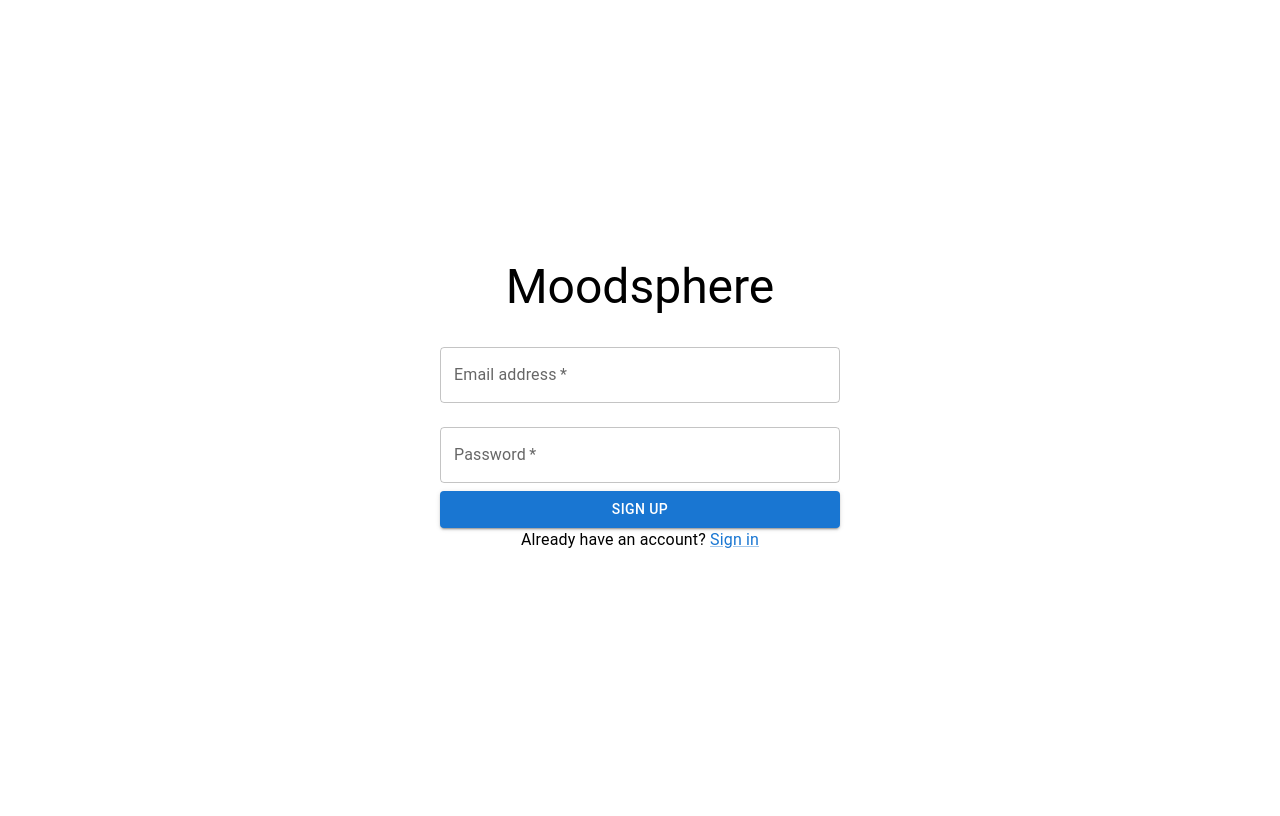
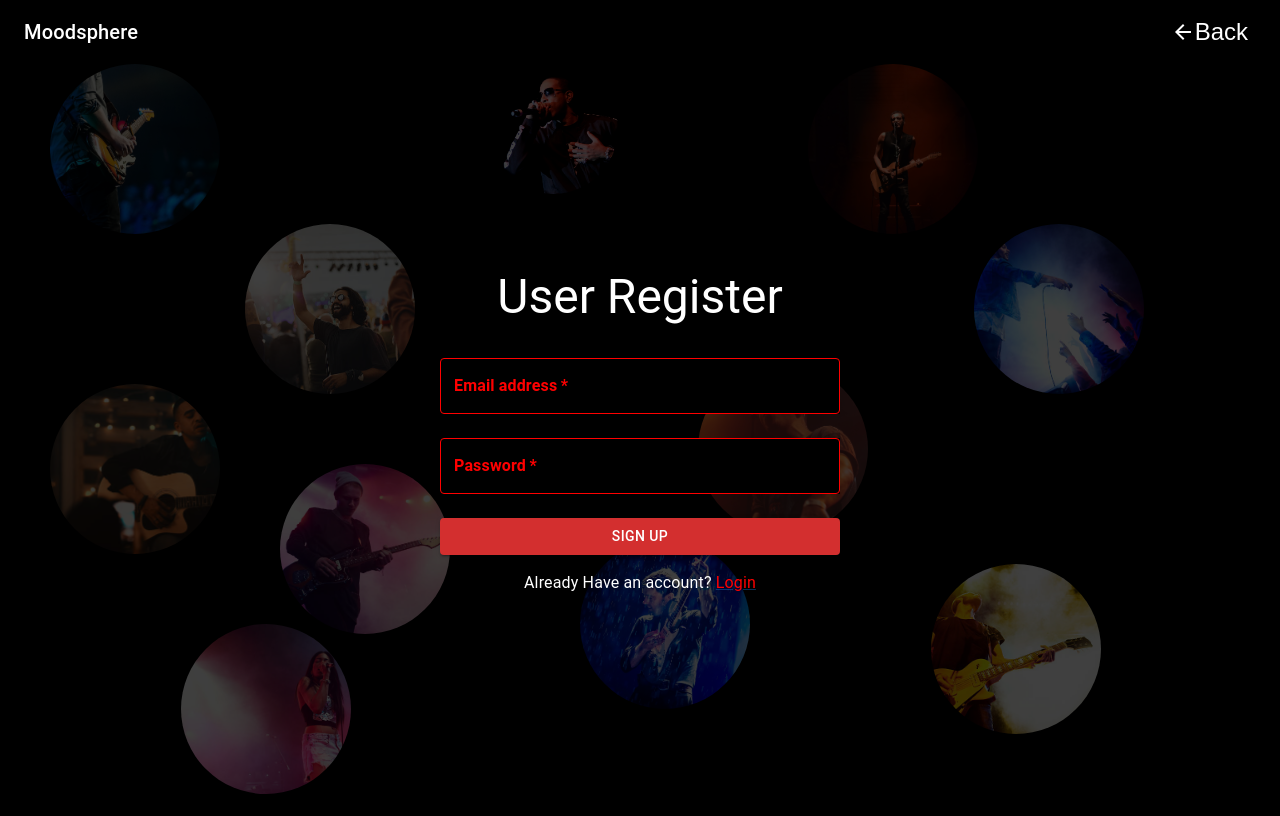
Before and after one commit to htmw/2024S-Dev-Dynasty, a React (Vite) app in the folder moodsphere/: page /signup in a window 1280 px wide. Built offline with nearby package versions, Linux system fonts and the light colour scheme.

Commit message:
Adding google auth, icons, designing login and sign up pages

```diff
--- a/moodsphere/index.html
+++ b/moodsphere/index.html
@@ -6,7 +6,7 @@
     <meta name="viewport" content="width=device-width, initial-scale=1.0" />
     <title>MoodSphere</title>
   </head>
-  <body>
+  <body style="margin: 0; padding: 0; background-color: black;">
     <div id="root"></div>
     <script type="module" src="/src/main.jsx"></script>
   </body>
--- a/moodsphere/package.json
+++ b/moodsphere/package.json
@@ -12,6 +12,8 @@
   "dependencies": {
     "@emotion/react": "^11.11.3",
     "@emotion/styled": "^11.11.0",
+    "@firebase/firestore": "^4.5.1",
+    "@mui/icons-material": "^5.15.14",
     "@mui/material": "^5.15.11",
     "firebase": "^10.8.0",
     "framer-motion": "^11.0.20",
--- a/moodsphere/src/components/LandingPage/landingPage.jsx
+++ b/moodsphere/src/components/LandingPage/landingPage.jsx
@@ -2,12 +2,27 @@ import React from 'react';
 import { AppBar, Toolbar, Typography, Button, Container, CssBaseline } from '@mui/material';
 import { useNavigate } from 'react-router-dom';
 import Bubble from './bubble';
+import { signInWithGoogle } from '../../userAuth/firebase'
+import GoogleIcon from '@mui/icons-material/Google';
+import EmailIcon from '@mui/icons-material/Email';
+import PlayArrowIcon from '@mui/icons-material/PlayArrow';
 
 const LandingPage = () => {
   const navigate = useNavigate();
   const handleGetStartedClick = () => {
+    navigate('/signup');
+  };
+  const googlePopup = () => {
+    signInWithGoogle().then((result) => {
+      console.log(result);
+      navigate('/home');
+    }).catch((error) => {
+      console.log(error);
+    });
+  }
+  const loginWithEmail = () => {
     navigate('/login');
-  };
+  }
 
   return (
     <>
@@ -49,13 +64,13 @@ const LandingPage = () => {
             </Typography>
             <div style={{ display: 'flex', justifyContent: 'center', gap: '16px', marginBottom: '16px' }}>
               <Button variant="contained" color="error" size="small" onClick={handleGetStartedClick} style={{ minWidth: '150px' }}>
-                Get Started
+              <PlayArrowIcon /> Get Started
               </Button>
-              <Button variant="contained" color="error" size="small" onClick={handleGetStartedClick} style={{ minWidth: '150px' }}>
-                Login With Google
+              <Button variant="contained" color="error" size="small" onClick={googlePopup} style={{ minWidth: '150px' }}>
+                <GoogleIcon sx={{marginRight:'10px'}}/>  Login/Sign Up With Google
               </Button>
-              <Button variant="contained" color="error" size="small" onClick={handleGetStartedClick} style={{ minWidth: '150px' }}>
-                Login With Email
+              <Button variant="contained" color="error" size="small" onClick={loginWithEmail} style={{ minWidth: '150px' }}>
+                <EmailIcon sx={{marginRight:'10px'}}/> Login With Email
               </Button>
             </div>
           </Container>
--- a/moodsphere/src/components/homePage/homePage.jsx
+++ b/moodsphere/src/components/homePage/homePage.jsx
@@ -11,6 +11,8 @@ import EmojiEmotionsIcon from '@mui/icons-material/EmojiEmotions';
 import { motion, AnimatePresence } from 'framer-motion';
 import { useNavigate } from 'react-router-dom';
 import Bubble from '../LandingPage/homebubble';
+import { logout } from '../../userAuth/firebase';
+
 const HomePage = () => {
     const navigate = useNavigate();
 
@@ -23,6 +25,11 @@ const HomePage = () => {
     const handleClose = () => {
       setAnchorEl(null);
     };
+
+    const handleLogout = () => {
+        logout();
+        navigate('/');
+    }
     // AppBar styles
     const appBarStyle = {
         backgroundColor: '#121212', // Dark background
@@ -85,7 +92,7 @@ const HomePage = () => {
                     >
                         <MenuItem onClick={handleClose}>Profile</MenuItem>
                         <MenuItem onClick={handleClose}>My account</MenuItem>
-                        <MenuItem onClick={handleClose}>Logout</MenuItem>
+                        <MenuItem onClick={handleLogout}>Logout</MenuItem>
                     </Menu>
 
                     <Typography variant="h6" sx={{ flexGrow: 1, color: '#b71c1c' }}>
--- a/moodsphere/src/userAuth/firebase.js
+++ b/moodsphere/src/userAuth/firebase.js
@@ -1,7 +1,23 @@
 // Import the functions you need from the SDKs you need
 import { initializeApp } from "firebase/app";
 import { getAnalytics } from "firebase/analytics";
-import { getAuth } from "firebase/auth";
+import {
+  GoogleAuthProvider,
+  getAuth,
+  signInWithPopup,
+  signInWithEmailAndPassword,
+  createUserWithEmailAndPassword,
+  sendPasswordResetEmail,
+  signOut,
+} from "firebase/auth";
+import {
+  getFirestore,
+  query,
+  getDocs,
+  collection,
+  where,
+  addDoc,
+} from "firebase/firestore";
 // TODO: Add SDKs for Firebase products that you want to use
 // https://firebase.google.com/docs/web/setup#available-libraries
 
@@ -21,4 +37,40 @@ const firebaseConfig = {
 const app = initializeApp(firebaseConfig);
 const analytics = getAnalytics(app);
 export const auth = getAuth(app);
+const db = getFirestore(app);
+const googleProvider = new GoogleAuthProvider();
+
+export const signInWithGoogle = async () => {
+  try {
+    const res = await signInWithPopup(auth, googleProvider);
+    const user = res.user;
+    // const q = query(collection(db, "users"), where("uid", "==", user.uid));
+    // const docs = await getDocs(q);
+    // if (docs.docs.length === 0) {
+    //   await addDoc(collection(db, "users"), {
+    //     uid: user.uid,
+    //     name: user.displayName,
+    //     authProvider: "google",
+    //     email: user.email,
+    //   });
+    // }
+  } catch (err) {
+    console.error(err);
+    alert(err.message);
+  }
+};
+
+export const sendPasswordReset = async (email) => {
+  try {
+    await sendPasswordResetEmail(auth, email);
+    alert("Password reset link sent!");
+  } catch (err) {
+    console.error(err);
+    alert(err.message);
+  }
+};
+export const logout = () => {
+  console.log("logout")
+  signOut(auth)
+};
 export default app;
--- a/moodsphere/src/userAuth/login.jsx
+++ b/moodsphere/src/userAuth/login.jsx
@@ -3,6 +3,8 @@ import { signInWithEmailAndPassword } from 'firebase/auth';
 import { auth } from './firebase';
 import { NavLink, useNavigate } from 'react-router-dom';
 import { Typography, Container, TextField, Button, Link, AppBar, Toolbar, IconButton } from '@mui/material';
+import ArrowBackIcon from '@mui/icons-material/ArrowBack';
+import Bubble from '../components/LandingPage/homebubble';
 
 const Login = () => {
     const navigate = useNavigate();
@@ -26,21 +28,22 @@ const Login = () => {
 
     return (
         <>
-            <AppBar>
+            <AppBar sx={{ bgcolor: 'black' }}>
                 <Toolbar>
-                    <Typography variant="h6" component="div" sx={{ flexGrow: 1 }}>
+                    <Typography variant="h6" component="div" sx={{ flexGrow: 1, color: 'white' }}>
                         Moodsphere
                     </Typography>
-                    <Button edge="start" color="inherit" aria-label="back" onClick={() => navigate(-1)}>
-                      Back
-                    </Button>
+                    <IconButton edge="start" color="inherit" aria-label="back" onClick={() => navigate(-1)}>
+                        <ArrowBackIcon /> Back
+                    </IconButton>
                 </Toolbar>
             </AppBar>
-            <Container sx={{ display: 'flex', flexDirection: 'column', alignItems: 'center', justifyContent: 'center', height: 'calc(100vh - 64px)' }}>
-                <Typography variant="h3" align="center" gutterBottom>
-                    Moodsphere
+            <Container sx={{ position: 'relative', height: 'calc(100vh - 64px)', display: 'flex', flexDirection: 'column', justifyContent: 'center', alignItems: 'center', zIndex: 0 }}>
+                <Bubble style={{ position: 'absolute', top: '50%', left: '50%', transform: 'translate(-50%, -50%)', zIndex: 0 }} />
+                <Typography variant="h3" align="center" gutterBottom sx={{ zIndex: 1, color: 'white' }}>
+                    User Login
                 </Typography>
-                <form onSubmit={onLogin} style={{ width: '100%', maxWidth: '400px' }}>
+                <form onSubmit={onLogin} style={{ width: '100%', maxWidth: '400px', position: 'relative', zIndex: 1 }}>
                     <TextField
                         id="email-address"
                         name="email"
@@ -52,7 +55,36 @@ const Login = () => {
                         fullWidth
                         margin="normal"
                         variant="outlined"
-                        color="primary"
+                        color="error"
+                        InputLabelProps={{
+                            style: { color: 'red', fontWeight: 'bold' }
+                        }}
+                        sx={{
+                            '& .MuiOutlinedInput-root': {
+                                '& fieldset': {
+                                    borderColor: 'red',
+                                },
+                                '&:hover fieldset': {
+                                    borderColor: '#CC0000',
+                                },
+                                '&.Mui-focused fieldset': {
+                                    borderColor: '#CC0000',
+                                },
+                                '& input': {
+                                    color: 'white',
+                                    backgroundColor: 'black',
+                                    '&:-webkit-autofill': {
+                                        backgroundColor: 'black !important',
+                                    },
+                                },
+                                '& input::placeholder': {
+                                    color: 'white',
+                                },
+                                '& input:-ms-input-placeholder': {
+                                    color: 'white',
+                                },
+                            },
+                        }}
                     />
                     <TextField
                         id="password"
@@ -65,15 +97,44 @@ const Login = () => {
                         fullWidth
                         margin="normal"
                         variant="outlined"
-                        color="primary"
+                        color="error"
+                        InputLabelProps={{
+                            style: { color: 'red', fontWeight: 'bold' }
+                        }}
+                        sx={{
+                            '& .MuiOutlinedInput-root': {
+                                '& fieldset': {
+                                    borderColor: 'red',
+                                },
+                                '&:hover fieldset': {
+                                    borderColor: '#CC0000',
+                                },
+                                '&.Mui-focused fieldset': {
+                                    borderColor: '#CC0000',
+                                },
+                                '& input': {
+                                    color: 'white',
+                                    backgroundColor: 'black',
+                                    '&:-webkit-autofill': {
+                                        backgroundColor: 'black !important',
+                                    },
+                                },
+                                '& input::placeholder': {
+                                    color: 'white',
+                                },
+                                '& input:-ms-input-placeholder': {
+                                    color: 'white',
+                                },
+                            },
+                        }}
                     />
-                    <Button type="submit" variant="contained" color="primary" fullWidth>
+                    <Button type="submit" variant="contained" color="error" fullWidth sx={{ mt: 2 }}>
                         Login
                     </Button>
+                    <Typography variant="body1" align="center" sx={{ color: 'white', mt: 2 }}>
+                        Don't have an account? <Link component={NavLink} to="/signup" sx={{ color: 'red' }}>Sign up</Link>
+                    </Typography>
                 </form>
-                <Typography variant="body1" align="center" gutterBottom>
-                    No account yet? <Link component={NavLink} to="/signup">Sign up</Link>
-                </Typography>
             </Container>
         </>
     );
--- a/moodsphere/src/userAuth/signUp.jsx
+++ b/moodsphere/src/userAuth/signUp.jsx
@@ -2,17 +2,17 @@ import React, { useState } from 'react';
 import { NavLink, useNavigate } from 'react-router-dom';
 import { createUserWithEmailAndPassword } from 'firebase/auth';
 import { auth } from './firebase';
-import { Typography, Container, TextField, Button, Link } from '@mui/material';
+import { Typography, Container, TextField, Button, Link, AppBar, Toolbar, IconButton } from '@mui/material';
+import ArrowBackIcon from '@mui/icons-material/ArrowBack';
+import Bubble from '../components/LandingPage/homebubble';
 
 const Signup = () => {
     const navigate = useNavigate();
-
     const [email, setEmail] = useState('');
     const [password, setPassword] = useState('');
 
     const onSubmit = async (e) => {
         e.preventDefault();
-
         await createUserWithEmailAndPassword(auth, email, password)
             .then((userCredential) => {
                 const user = userCredential.user;
@@ -27,11 +27,23 @@ const Signup = () => {
     };
 
     return (
-        <Container maxWidth="sm" sx={{ display: 'flex', flexDirection: 'column', alignItems: 'center', justifyContent: 'center', height: '100vh' }}>
-            <Typography variant="h3" align="center" gutterBottom>
+        <>
+            <AppBar position="static" sx={{ bgcolor: 'black' }}>
+                <Toolbar>
+                    <Typography variant="h6" component="div" sx={{ flexGrow: 1, color: 'white' }}>
                         Moodsphere
                     </Typography>
-            <form onSubmit={onSubmit} style={{ width: '100%', maxWidth: '400px' }}>
+                    <IconButton edge="start" color="inherit" aria-label="back" onClick={() => navigate(-1)}>
+                        <ArrowBackIcon /> Back
+                    </IconButton>
+                </Toolbar>
+            </AppBar>
+            <Container sx={{ position: 'relative', height: 'calc(100vh - 64px)', display: 'flex', flexDirection: 'column', justifyContent: 'center', alignItems: 'center', zIndex: 0 }}>
+                <Bubble style={{ position: 'absolute', top: '50%', left: '50%', transform: 'translate(-50%, -50%)', zIndex: 0 }} />
+                <Typography variant="h3" align="center" gutterBottom sx={{ zIndex: 1, color: 'white' }}>
+                    User Register
+                </Typography>
+                <form onSubmit={onSubmit} style={{ width: '100%', maxWidth: '400px', position: 'relative', zIndex: 1 }}>
                     <TextField
                         type="email"
                         label="Email address"
@@ -41,6 +53,35 @@ const Signup = () => {
                         fullWidth
                         margin="normal"
                         variant="outlined"
+                        InputLabelProps={{
+                            style: { color: 'red', fontWeight: 'bold' }
+                        }}
+                        sx={{
+                            '& .MuiOutlinedInput-root': {
+                                '& fieldset': {
+                                    borderColor: 'red',
+                                },
+                                '&:hover fieldset': {
+                                    borderColor: '#CC0000',
+                                },
+                                '&.Mui-focused fieldset': {
+                                    borderColor: '#CC0000',
+                                },
+                                '& input': {
+                                    color: 'white',
+                                    backgroundColor: 'black',
+                                    '&:-webkit-autofill': {
+                                        backgroundColor: 'black !important',
+                                    },
+                                },
+                                '& input::placeholder': {
+                                    color: 'white',
+                                },
+                                '& input:-ms-input-placeholder': {
+                                    color: 'white',
+                                },
+                            },
+                        }}
                     />
                     <TextField
                         type="password"
@@ -51,15 +92,45 @@ const Signup = () => {
                         fullWidth
                         margin="normal"
                         variant="outlined"
+                        InputLabelProps={{
+                            style: { color: 'red', fontWeight: 'bold' }
+                        }}
+                        sx={{
+                            '& .MuiOutlinedInput-root': {
+                                '& fieldset': {
+                                    borderColor: 'red',
+                                },
+                                '&:hover fieldset': {
+                                    borderColor: '#CC0000',
+                                },
+                                '&.Mui-focused fieldset': {
+                                    borderColor: '#CC0000',
+                                },
+                                '& input': {
+                                    color: 'white',
+                                    backgroundColor: 'black',
+                                    '&:-webkit-autofill': {
+                                        backgroundColor: 'black !important',
+                                    },
+                                },
+                                '& input::placeholder': {
+                                    color: 'white',
+                                },
+                                '& input:-ms-input-placeholder': {
+                                    color: 'white',
+                                },
+                            },
+                        }}
                     />
-                <Button type="submit" variant="contained" color="primary" fullWidth>
+                    <Button type="submit" variant="contained" color="error" fullWidth sx={{ mt: 2 }}>
                         Sign up
                     </Button>
+                    <Typography variant="body1" align="center" sx={{ color: 'white', mt: 2 }}>
+                        Already Have an account? <Link component={NavLink} to="/login" sx={{ color: 'red' }}>Login</Link>
+                    </Typography>
                 </form>
-            <Typography variant="body1" align="center" gutterBottom>
-                Already have an account? <Link component={NavLink} to="/login">Sign in</Link>
-            </Typography>
             </Container>
+        </>
     );
 };
 
```
Also changed, not shown: 1 other file (tests, documents, lock files or other folders). Lines whose indentation alone changed are shown as unchanged.
